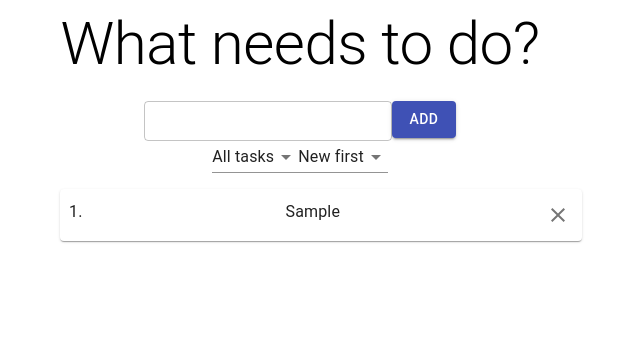
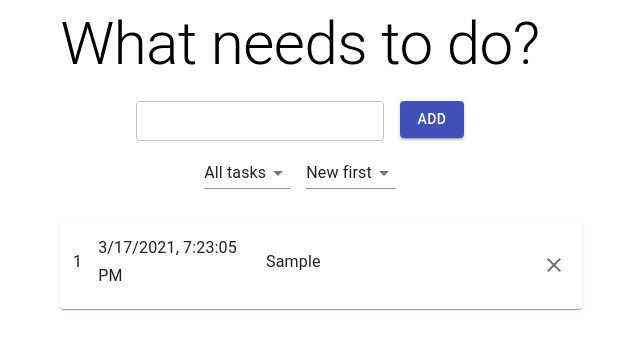
Before and after one commit to echnaya-p/todo-react, a React (Create React App) app: page / in a window 1280 px wide. Both pictures are taken after typing "Sample" into the empty fields and a click on the button "ADD". Shown: the top 350 px of the page, without its empty margins (340-980 px from the left). Built offline with nearby package versions, Linux system fonts and the light colour scheme.

Commit message:
added grids, date to task, hover effect

```diff
--- a/package.json
+++ b/package.json
@@ -8,6 +8,7 @@
     "@testing-library/jest-dom": "^5.11.9",
     "@testing-library/react": "^11.2.5",
     "@testing-library/user-event": "^12.8.3",
+    "classnames": "^2.3.0",
     "fontsource-roboto": "^4.0.0",
     "prop-types": "latest",
     "react": "^17.0.1",
--- a/src/Filter.js
+++ b/src/Filter.js
@@ -1,7 +1,7 @@
 import React from 'react';
 import {filterByOrder, filterByState} from "./constants/constants";
 import * as PropTypes from 'prop-types';
-import { Select, MenuItem } from "@material-ui/core";
+import { Select, MenuItem, Grid } from "@material-ui/core";
 
 function Filter(props) {
     const { ids, tasks, order, onUpdateFilteredIds, select, onUpdateSelect, onUpdateOrder } = props;
@@ -21,17 +21,21 @@ function Filter(props) {
     };
 
     return (
-        <div>
+        <Grid container spacing={2}>
+            <Grid item>
                 <Select value={select} onChange={handleFilterTaskByState}>
                     <MenuItem value={filterByState.ALL}>All tasks</MenuItem>
                     <MenuItem value={filterByState.ACTIVE}>Active tasks</MenuItem>
                     <MenuItem value={filterByState.FINISHED}>Fished tasks</MenuItem>
                 </Select>
+            </Grid>
+            <Grid item>
                 <Select value={order} onChange={handleFilterTaskByDate}>
                     <MenuItem value={filterByOrder.NEW}>New first</MenuItem>
                     <MenuItem value={filterByOrder.OLD}>Old first</MenuItem>
                 </Select>
-        </div>
+            </Grid>
+        </Grid>
     );
 }
 
--- a/src/Form.js
+++ b/src/Form.js
@@ -2,10 +2,21 @@ import React from 'react';
 import { generateUniqueID } from './utils/utils';
 import { taskState, filterByOrder } from "./constants/constants";
 import * as PropTypes from 'prop-types';
-import { Button, TextField } from "@material-ui/core";
+import { Button, TextField, Grid } from "@material-ui/core";
 
 function Form(props) {
-    const { text, tasks, ids, order, onUpdateIds, onUpdateTasks, onUpdateText, select, filteredIds, onUpdateFilteredIds } = props;
+    const {
+        text,
+        tasks,
+        ids,
+        order,
+        select,
+        filteredIds,
+        onUpdateIds,
+        onUpdateTasks,
+        onUpdateText,
+        onUpdateFilteredIds
+    } = props;
 
     const handleChangeText = (e) => {
         onUpdateText(e.target.value);
@@ -30,10 +41,21 @@ function Form(props) {
     };
 
     return (
-        <div>
-            <TextField id="outlined-basic" variant="outlined" type="text" size="small" onChange={handleChangeText} value={text}/>
-            <Button onClick={handleAddTask} variant="contained" color="primary">Add</Button>
-        </div>
+        <Grid container spacing={2}>
+            <Grid item>
+                <TextField
+                    id="outlined-basic"
+                    variant="outlined"
+                    type="text"
+                    size="small"
+                    onChange={handleChangeText}
+                    value={text}
+                />
+            </Grid>
+            <Grid item>
+                <Button onClick={handleAddTask} variant="contained" color="primary">Add</Button>
+            </Grid>
+        </Grid>
     );
 }
 
--- a/src/Tasks.js
+++ b/src/Tasks.js
@@ -1,7 +1,7 @@
 import React  from 'react';
-import {filterByOrder, taskState} from "./constants/constants";
+import {filterByOrder} from "./constants/constants";
 import * as PropTypes from "prop-types";
-import { List } from "@material-ui/core";
+import { List, Grid } from "@material-ui/core";
 import Item from './components/Item.js';
 import { makeStyles } from "@material-ui/core";
 
@@ -17,24 +17,10 @@ function Tasks(props) {
     const { filteredIds, tasks, order, onChangeState, onDeleteTask  } = props;
     const classes = useStyles();
 
-    // const renderList = () => (
-    //     filteredIds
-    //         .sort((a,b) => order === filterByOrder.NEW ? b - a : a - b)
-    //         .map((id) => (
-    //             <li key={`${id}${tasks[id].text}`}>
-    //                 <div role="button" onClick={handleChangeState(id)}>
-    //                     <span>{tasks[id].date.toLocaleString()}</span>
-    //                     <span>
-    //                         {tasks[id].state === taskState.FINISHED ? <s>{tasks[id].text}</s> : tasks[id].text}
-    //                     </span>
-    //                     <button onClick={handleDeleteTask(id)}>x</button>
-    //                 </div>
-    //             </li>
-    //         ))
-    // );
-
     const renderList = () => (
-        filteredIds.map((id, index) => (
+        filteredIds
+            .sort((a,b) => order === filterByOrder.NEW ? b - a : a - b)
+            .map((id, index) => (
                 <Item
                     task={tasks[id]}
                     onChangeState={onChangeState}
@@ -46,11 +32,13 @@ function Tasks(props) {
     );
 
     return (
-        <div className={classes.root}>
+        <Grid container className={classes.root}>
+            <Grid item>
                 <List>
                     {renderList()}
                 </List>
-        </div>
+            </Grid>
+        </Grid>
     );
 }
 
--- a/src/ToDo.js
+++ b/src/ToDo.js
@@ -2,7 +2,8 @@ import React, {useState} from 'react';
 import Form from './Form.js';
 import Tasks from './Tasks.js';
 import Filter from "./Filter.js";
-import {filterByOrder, filterByState} from "./constants/constants";
+import {filterByOrder, filterByState, taskState} from "./constants/constants";
+import { Grid } from "@material-ui/core";
 
 export default function ToDo() {
     const [ text, setText ] = useState('');
@@ -39,7 +40,8 @@ export default function ToDo() {
     };
 
     return (
-        <div>
+        <Grid container spacing={2} direction="column" justify="center" alignItems="center">
+            <Grid item>
                 <Form
                     text={text}
                     ids={ids}
@@ -50,10 +52,10 @@ export default function ToDo() {
                     onUpdateText={handleUpdateText}
                     onUpdateIds={handleUpdateIds}
                     onUpdateTasks={handleUpdateTasks}
-                onChangeState={handleChangeState}
-                onDeleteTask={handleDeleteTask}
                     onUpdateFilteredIds={handleUpdateFilteredIds}
                 />
+            </Grid>
+            <Grid item>
                 <Filter
                     ids={ids}
                     tasks={tasks}
@@ -63,7 +65,9 @@ export default function ToDo() {
                     onUpdateSelect={handleUpdateSelect}
                     onUpdateOrder={handleUpdateOrder}
                 />
+            </Grid>
             {ids.length > 0 &&
+                <Grid item>
                     <Tasks
                         filteredIds={filteredIds}
                         tasks={tasks}
@@ -71,7 +75,8 @@ export default function ToDo() {
                         onChangeState={handleChangeState}
                         onDeleteTask={handleDeleteTask}
                     />
+                </Grid>
             }
-        </div>
+        </Grid>
     );
 }
--- a/src/components/Item.js
+++ b/src/components/Item.js
@@ -4,10 +4,12 @@ import * as PropTypes from "prop-types";
 import { ListItem, Paper, Grid, Typography, IconButton } from "@material-ui/core";
 import CloseIcon from "@material-ui/icons/Close";
 import { makeStyles } from "@material-ui/core";
+import classNames from 'classnames';
 
 const useStyles = makeStyles(() => ({
     colorGreen: {
         backgroundColor: '#C8F4C2',
+
     },
     colorWhite: {
         backgroundColor: '#FFFFFF',
@@ -16,6 +18,13 @@ const useStyles = makeStyles(() => ({
         margin: "5px",
         width: "40vw",
     },
+    item: {
+        cursor: 'pointer',
+        "&:hover": {
+            backgroundColor: '#AEF3A5',
+        },
+    },
+
 }));
 
 function Item(props) {
@@ -27,11 +36,24 @@ function Item(props) {
             <Paper
                 role="button"
                 onClick={onChangeState(task.id)}
-                className={task.state === taskState.FINISHED ? classes.colorGreen : classes.colorWhite}
+                className={classNames({
+                    [classes.item]: true,
+                    [classes.colorGreen]: task.state === taskState.FINISHED,
+                    [classes.colorWhite]: task.state === taskState.ACTIVE,
+                })}
             >
-                <Grid container wrap="nowrap" spacing={1} className={classes.grid} justify="space-between" alignItems="center">
-                    <Grid item><Typography variant="subtitle1" gutterBottom>{number}.</Typography></Grid>
+                <Grid container direction="row" wrap="nowrap" spacing={2} className={classes.grid} justify="space-between" alignItems="center">
                     <Grid item>
+                        <Typography variant="subtitle1" gutterBottom>
+                            {number}
+                        </Typography>
+                    </Grid>
+                    <Grid item>
+                        <Typography variant="subtitle1" gutterBottom>
+                            {task.date.toLocaleString()}
+                        </Typography>
+                    </Grid>
+                    <Grid item xs={7}>
                         <Typography variant="body1" gutterBottom>
                             {task.text}
                         </Typography>
```
Also changed, not shown: 1 other file (tests, documents, lock files or other folders). Lines whose indentation alone changed are shown as unchanged.
